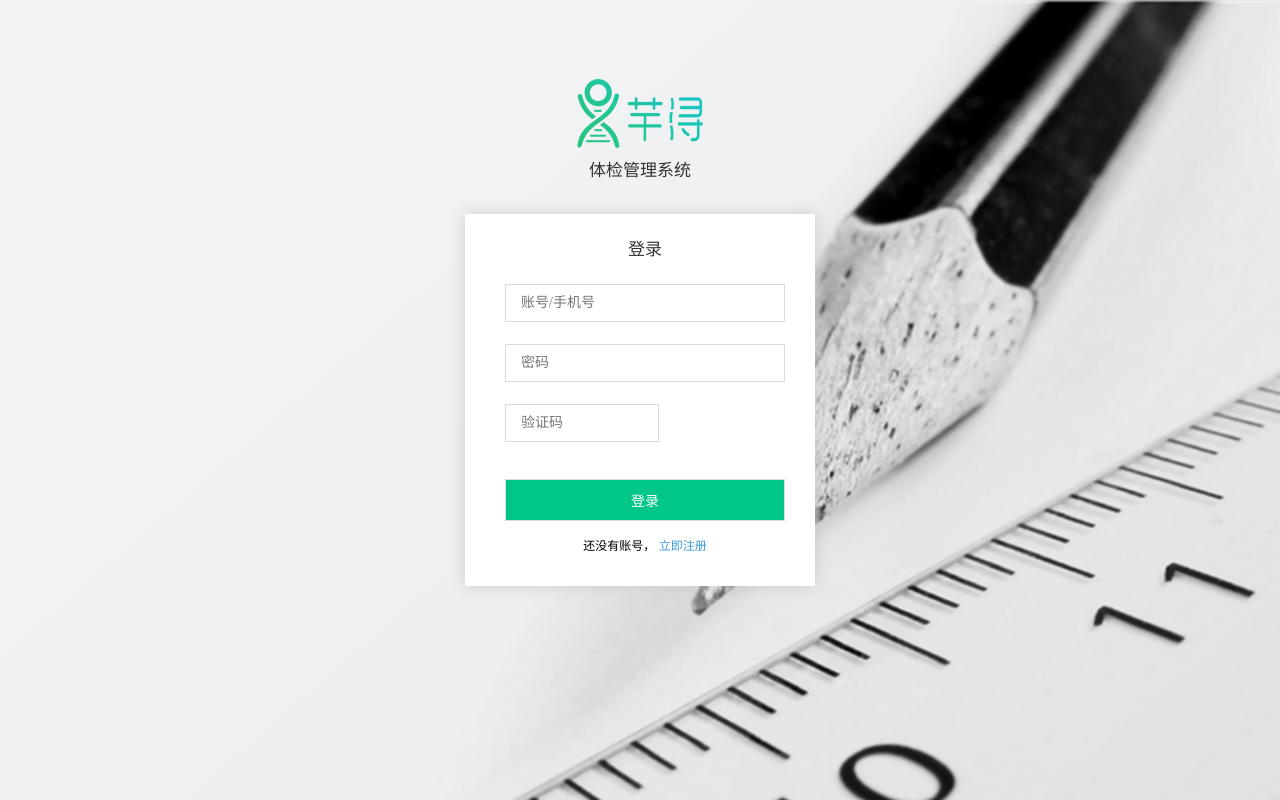
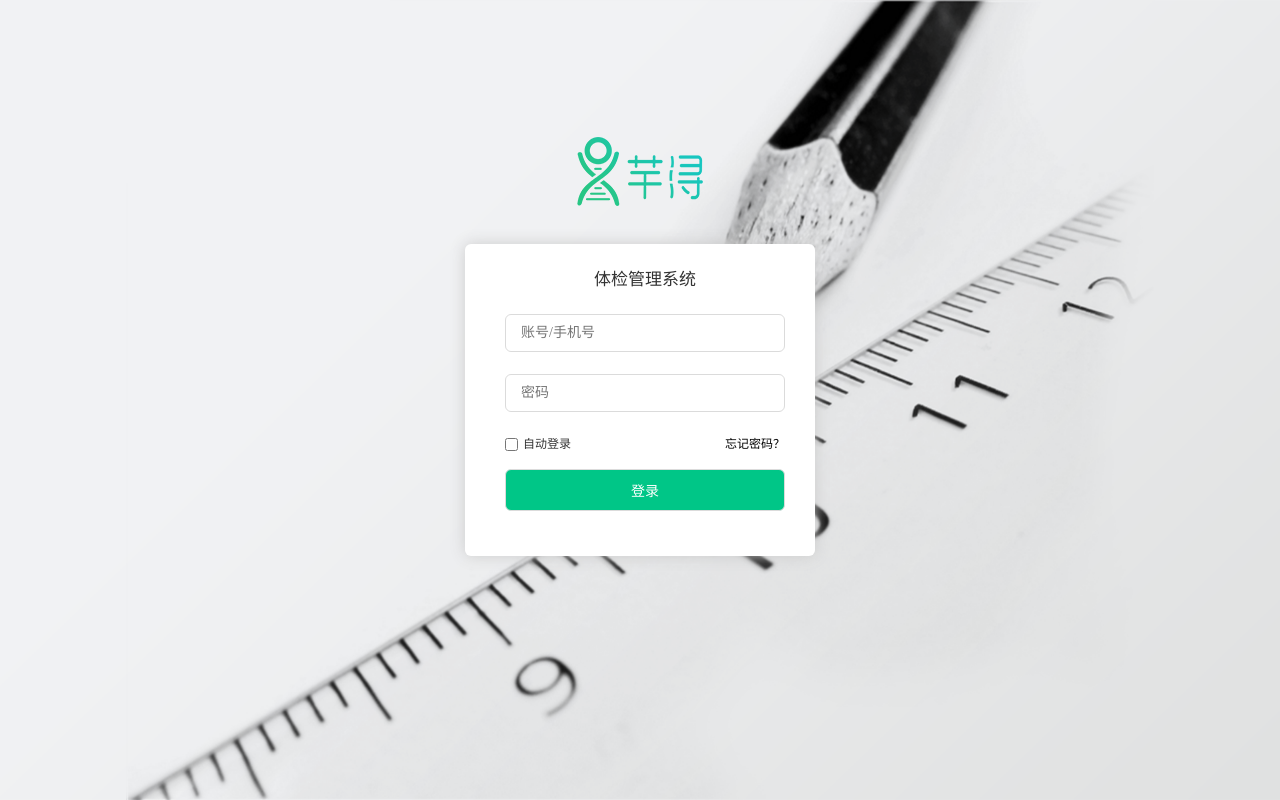
Before and after one commit to 1192482926/shangJia_houTai, a plain HTML site: page login.html in a window 1280 px wide. Shown: the top 800 px of the page. Drawn offline with Linux system fonts and the light colour scheme.

Commit message:
login.html

```diff
--- a/login.html
+++ b/login.html
@@ -23,11 +23,11 @@
 			<div class="logo-box">
 				<div class="logo-box-ct">
 					<img src="images/common/logo.png" />
-					<p class="title">体检管理系统</p>
+					<!--<p class="title">体检管理系统</p>-->
 				</div>
 			</div>
 			<div class="userbox">
-				<div class="box-name">登录</div>
+				<div class="box-name">体检管理系统</div>
 				<div class="item">
 					<input type="text" class="input" id="user" placeholder="账号/手机号" />
 					<div class="error-tips"></div>
@@ -36,17 +36,28 @@
 					<input type="password" class="input" id="password" placeholder="密码" />
 					<div class="error-tips"></div>
 				</div>
-				<div class="item">
+				<!--<div class="item">
 					<input type="password" class="input Code" id="Code" placeholder="验证码" />
 					<div class="error-tips"></div>
+				</div>-->
+
+				<div class="item forget clearfix">
+					<div class="input-box clearfix">
+						<a class="forgetPassword" href="find-password.html">忘记密码？</a>
+						<span class="autoLogin clearfix">
+							<input type="checkbox" value="" id="auto" />
+							<label for="auto" title="请勿在公共电脑使用此功能！">自动登录</label>
+						</span>
+					</div>
 				</div>
 
 				<div class="item">
 					<input type="submit" value="登录" class="enter-btn" />
 				</div>
-				<div class="no-AccountNumber">还没有账号，
+
+				<!--<div class="no-AccountNumber">还没有账号，
 					<a href="javascript:void(0);">立即注册</a>
-				</div>
+				</div>-->
 			</div>
 		</div>
 		</div>
@@ -54,6 +65,13 @@
 	<script type="text/javascript" src="script/jquery.js"></script>
 	<script type="text/javascript" src="script/login.js?v=1.0.328"></script>
 	<script>
-		$('.wrap').css('height',$(window).height());
+		autoHeight();
+		function autoHeight(){
+			$('.bg').css('height',$(window).height());
+			$('.wrap').css('height',$(window).height());
+		}
+		$(window).resize(function(){
+			autoHeight();
+		})
 	</script>
 </html>
--- a/style/global.css
+++ b/style/global.css
@@ -142,7 +142,7 @@ a:hover.back-top span{
 	top: 0;
 	left: 0;
 	box-sizing: border-box;
-	/*width: 15%;*/
+	width: 15%;
 	width: 220px;
 	padding: 0 0 65px 0;
 	border-right: 1px solid #E3E9EB;
@@ -152,7 +152,7 @@ a:hover.back-top span{
 	display: block;
 	line-height: 50px;
 	text-align: left;
-	text-indent: 17%;
+	text-indent: 21%;
 }
 .main-left .nav-list:hover{
 	color: #FFFFFF;
@@ -168,7 +168,7 @@ a:hover.back-top span{
 .left-logo .line-height .logo-ft{line-height: 25px;}
 .left-logo .line-height img{width: 50%;}
 
-.main-left .nav-list span{padding: 6px 17px;margin-right: 2%; }
+.main-left .nav-list span{padding: 6px 14px;margin-right: 12px;  }
 .main-left .nav-list:nth-of-type(1) span{background: url(../images/common/list-logo.png)no-repeat 0 10px;}
 .main-left .nav-list:nth-of-type(2) span{background: url(../images/common/list-logo.png)no-repeat 0 -20px;}
 .main-left .nav-list:nth-of-type(3) span{background: url(../images/common/list-logo.png)no-repeat 0 -54px;}
--- a/style/hospital.css
+++ b/style/hospital.css
@@ -272,6 +272,7 @@ input:focus.input{
 	height: auto;
 	overflow: hidden;
 	margin: 5px;
+	text-align: center;
 }
 .photo .img-box img{
 	float: left;
@@ -294,13 +295,12 @@ input:focus.input{
 	overflow: hidden;
 }
 .photo .img-box .del a{
-	float: left;
 	text-align: center;
 	position: relative;
+	z-index: 11;
 	overflow: hidden;
 	/*background: url(../images/icon.png) no-repeat 3px -182px #06be94;*/
-	margin-top: -50px;
-	margin-left: 35px;
+	top: -48px;
 	border: 1px solid #FFFFFF;
 	color: #FFFFFF;
 	padding: 2px 12px;
--- a/style/login.css
+++ b/style/login.css
@@ -63,22 +63,32 @@ input {
 article, aside, details, figcaption, figure, footer, header, hgroup, menu, nav, section {
     display: block;
 }
+.clear{display:block;height:0;overflow:hidden;clear:both;}
+.clearfix:after{content:'\20';display:block;height:0;clear:both;}
+.clearfix{*zoom:1;}
 
 /* bg */
-.bg{height: 1200px;width: 100%;background: url(../images/login/login-bg.png)no-repeat;background-size: auto 100%;background-position: center;}
+.bg{height: 100%;width: 100%;background: url(../images/login/login-bg.png)no-repeat;background-size: 100% 100%;background-position: center;}
 /* logo-box */
 .logo-box{position:relative;margin: 0 auto;text-align: center;font-size: 17px;line-height: 28px;}
 .logo-box-ct{position: absolute;left: 0;bottom: 30px; float:left;width: 100%;}
 
 /* userbox */
-.userbox{box-sizing: border-box;position:relative;z-index:1;width: 350px;padding: 15px 30px 30px 40px;background: #FFFFFF;margin: auto;font-size: 12px;box-shadow: 0 0 15px #CCCCCC;}
+.userbox{box-sizing: border-box;position:relative;z-index:1;width: 350px;padding: 15px 30px 30px 40px;background: #FFFFFF;margin: auto;font-size: 12px;box-shadow: 0 0 15px #CCCCCC;border-radius: 6px;}
 .userbox .box-name{font-size: 17px;margin: 10px 0 25px 0;text-align: center;}
 .userbox .item, .userbox .no-AccountNumber{position:relative;width: 100%;}
-.userbox .item input{box-sizing:border-box;border: 1px solid #DBDBDB;padding: 10px 15px;width: 100%;}
-.userbox .item .error-tips{color: red;height: 22px;}
+.userbox .item input[type=password], .userbox .item input[type=text], .userbox .item input[type=submit]{box-sizing:border-box;border: 1px solid #DBDBDB;padding: 10px 15px;width: 100%;border-radius: 6px;}
+.userbox .item input[type=submit]{cursor: pointer;}
+.userbox .item .error-tips{color: red;height: 22px;padding-left: 16px;}
 .userbox .item .enter-btn{background: #00C687;color: #FFFFFF;margin: 15px 0;}
 .userbox .item .Code{width: 55%;}
 .userbox .no-AccountNumber{text-align: center;color: #000000;}
 .userbox .no-AccountNumber a{color: #3A99D8;}
 
 .wrap{width: 100%;}
+
+.forget .forgetPassword{float: right;}
+.forget .forgetPassword:hover{text-decoration: underline;color: red;}
+.forget .autoLogin{float: left;display: block;cursor: pointer;}
+.forget .autoLogin input[type=checkbox], .userbox .autoLogin label{float: left;}
+.forget .autoLogin input[type=checkbox]{margin-right: 5px;margin-top: 4px;}
```
Also changed, not shown: examination-item.html (+4 -4 lines), index.html (+2 -2 lines).
